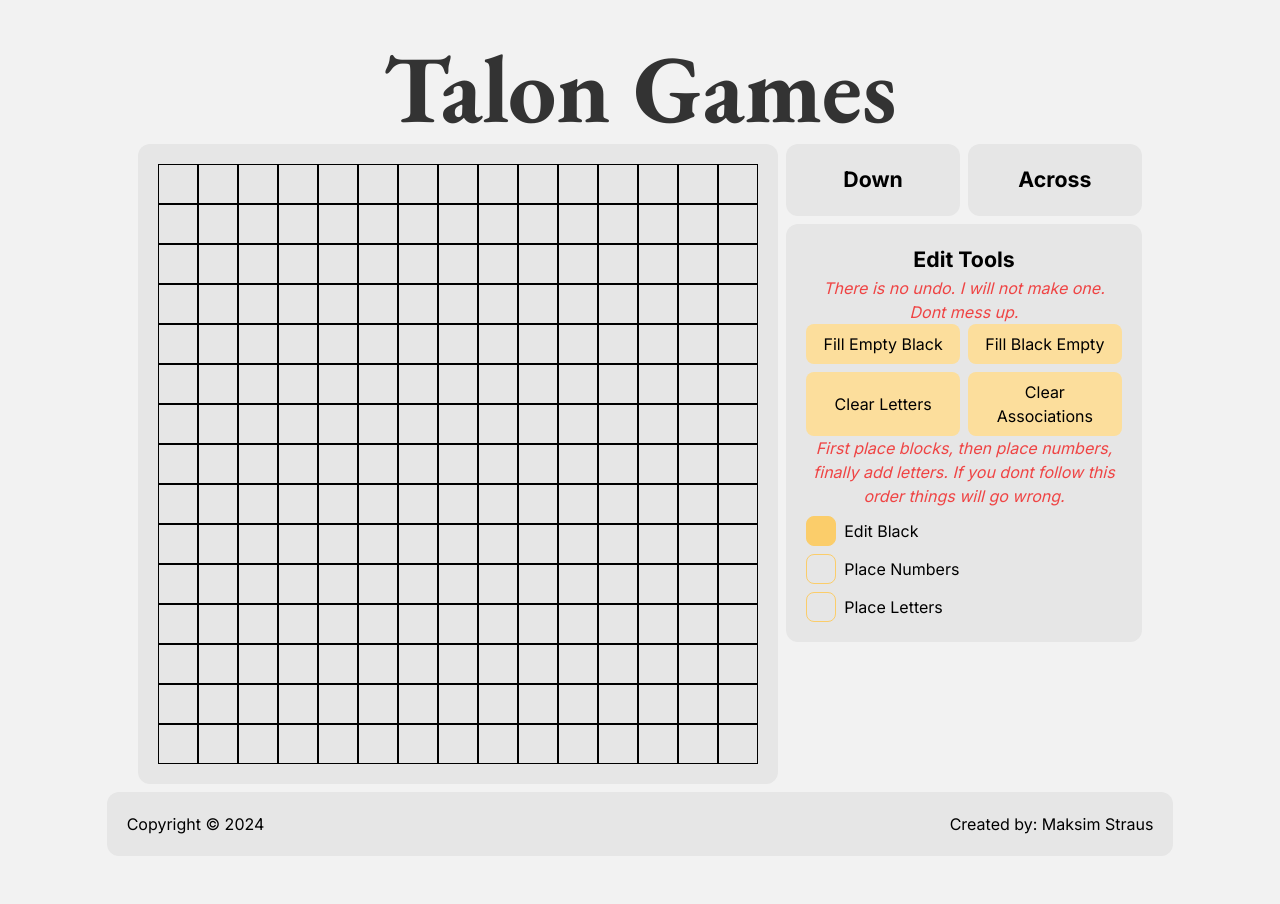
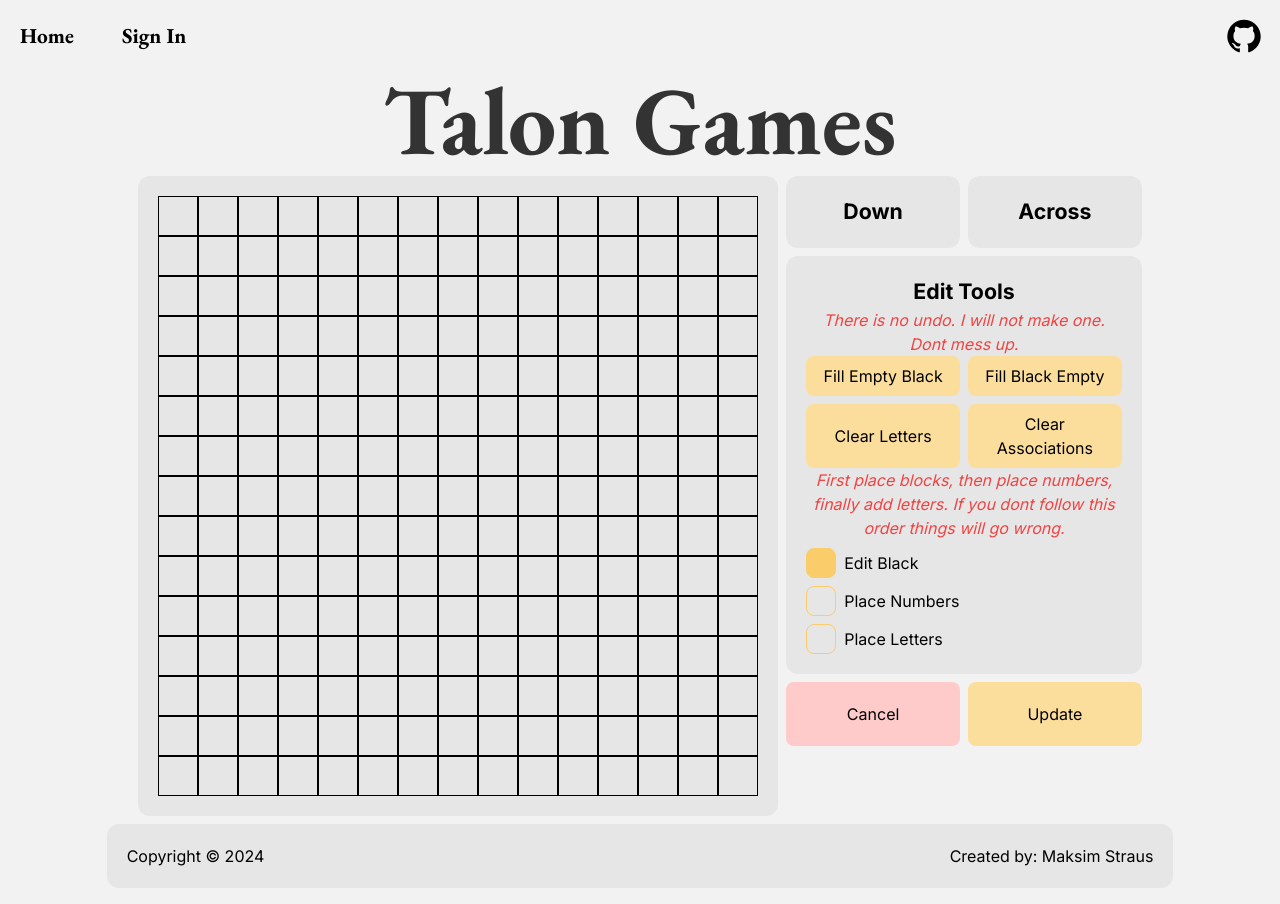
Before and after one commit to Talon-Games/talon-games, a Next.js app: page /games/crossword in a window 1280 px wide. Before the commit the page ends 872 px from the top, so only its background shows below. Built offline with nearby package versions, Linux system fonts and the light colour scheme; no server answers.

Commit message:
backspace support

```diff
--- a/app/games/crossword/page.tsx
+++ b/app/games/crossword/page.tsx
@@ -2,6 +2,7 @@
 // To the person who next works on this, im sorry
 import { useState, useEffect } from "react";
 import Notification from "@/components/general/notification";
+import { useAuthContext } from "@/lib/contexts/authContext";
 
 type CrossWordBoxData = {
   letter: string;
@@ -14,6 +15,8 @@ type CrossWordBoxData = {
 export default function Crossword() {
   const width = 15;
   const height = 15;
+
+  const { user } = useAuthContext() as { user: any };
 
   const [notification, setNotification] = useState(false);
   const [notificationTitle, setNotificationTitle] = useState("");
@@ -197,7 +200,6 @@ export default function Crossword() {
         tempData[startY][x].belongsTo = belongsTo;
 
         if (currentState == undefined) {
-          console.log("x: ", x);
           break;
         } else {
           tempData[startY][x].next = currentState;
@@ -483,8 +485,7 @@ export default function Crossword() {
 
       if (key >= "a" && key <= "z") {
         if ((mode == "build" && editMode == "placeLetters") || mode == "play") {
-          event.preventDefault();
-          handleKeyPressForLetterPlace(key.toUpperCase());
+          handleKeyPressForLetters(key.toUpperCase());
         }
       }
 
@@ -512,9 +513,8 @@ export default function Crossword() {
             (mode == "build" && editMode == "placeLetters") ||
             mode == "play"
           ) {
-            //TODO: handle delete chars
+            handleBackspaceForLetters();
           }
-          console.log("Backspace key pressed");
           break;
         default:
           break;
@@ -528,7 +528,55 @@ export default function Crossword() {
     };
   }, [mode, editMode, currentSelectionNumberXY, highlightMode, data]);
 
-  const handleKeyPressForLetterPlace = (key: string) => {
+  const handleBackspaceForLetters = () => {
+    if (!data) {
+      triggerNotification("Failed to backspace letter", "error", "Data found");
+      return;
+    }
+
+    let location = currentSelectionNumberXY;
+    if (!location) {
+      triggerNotification(
+        "Failed to backspace letter",
+        "error",
+        "Location not found",
+      );
+      return;
+    }
+
+    let tempData = data.map((row) => row.map((box) => ({ ...box })));
+
+    let startX = location[0];
+    let startY = location[1];
+    let trend = currentTrend;
+
+    tempData[startY][startX].letter = "";
+
+    // move the selector back
+    if (trend) {
+      if (
+        trend == "across" &&
+        tempData[startY][startX - 1].state != "black" &&
+        startX - 1 >= 0
+      ) {
+        tempData[startY][startX].state = "normal";
+        tempData[startY][startX - 1].state = "selected";
+        setCurrentSelectionNumberXY([startX - 1, startY]);
+      } else if (
+        trend == "down" &&
+        tempData[startY - 1][startX].state != "black" &&
+        startY - 1 >= 0
+      ) {
+        tempData[startY][startX].state = "normal";
+        tempData[startY - 1][startX].state = "selected";
+        setCurrentSelectionNumberXY([startX, startY - 1]);
+      }
+    }
+
+    setData(tempData);
+  };
+
+  const handleKeyPressForLetters = (key: string) => {
     if (!data) {
       triggerNotification("Failed to place letter", "error", "Data not found");
       return;
@@ -536,7 +584,11 @@ export default function Crossword() {
 
     let location = currentSelectionNumberXY;
     if (!location) {
-      triggerNotification("Failed to place letter", "error", "Data not found");
+      triggerNotification(
+        "Failed to place letter",
+        "error",
+        "Location not found",
+      );
       return;
     }
 
@@ -552,7 +604,6 @@ export default function Crossword() {
       );
       return;
     }
-    //TODO: improve this, follow next if not start on number, if start on number, follow trend
     tempData[location[1]][location[0]].letter = key;
     tempData[location[1]][location[0]].state = "normal";
 
@@ -651,6 +702,7 @@ export default function Crossword() {
           </section>
           {/*TODO: if authed and admin, show edit button then switch to edit tools panel if pressed, save button closes panel*/}
           {mode === "build" ? (
+            <>
               <section className="bg-accent-100 p-5 rounded-xl">
                 <p className="font-bold text-xl text-center">Edit Tools</p>
                 <p className="text-red-500 text-center italic">
@@ -685,8 +737,8 @@ export default function Crossword() {
                   </button>
                 </div>
                 <p className="text-red-500 text-center italic">
-                First place blocks, then place numbers, finally add letters. If
-                you dont follow this order things will go wrong.
+                  First place blocks, then place numbers, finally add letters.
+                  If you dont follow this order things will go wrong.
                 </p>
                 <div className="flex flex-col gap-2 mt-2">
                   <div
@@ -737,6 +789,15 @@ export default function Crossword() {
                   ) : null}
                 </div>
               </section>
+              <section className="flex gap-2 items-center justify-between">
+                <button className="bg-red-200 p-5 rounded-lg w-full hover:bg-red-300 transition-all duration-200 ease-in-out">
+                  Cancel
+                </button>
+                <button className="bg-secondary-200 p-5 rounded-lg w-full hover:bg-secondary-300 transition-all duration-200 ease-in-out">
+                  Update
+                </button>
+              </section>
+            </>
           ) : null}
         </section>
       </section>
--- a/app/layout.tsx
+++ b/app/layout.tsx
@@ -1,6 +1,8 @@
 import type { Metadata } from "next";
 import { Inter } from "next/font/google";
 import "./globals.css";
+import { AuthContextProvider } from "@/lib/contexts/authContext";
+import NavBar from "@/components/general/navBar";
 
 const inter = Inter({ subsets: ["latin"] });
 
@@ -17,10 +19,13 @@ export default function RootLayout({
   return (
     <html lang="en">
       <body
-        className={`${inter.className} bg-background-50 flex flex-col items-center pt-10`}
+        className={`${inter.className} bg-background-50 flex flex-col items-center`}
       >
-        <h1 className="font-heading text-8xl text-accent-800">Talon Games</h1>
-        <div className="w-5/6 ml-auto mr-auto">{children}</div>
+        <AuthContextProvider>
+          <NavBar />
+          <h1 className="font-heading text-8xl text-accent-800">Talon Games</h1>
+          <div className="w-5/6 ml-auto mr-auto">{children}</div>
+        </AuthContextProvider>
         <footer className="bg-accent-100 rounded-xl p-5 mb-4 w-5/6 flex justify-between">
           <a
             href="https://github.com/cqb13/talon-games/blob/main/LICENSE"
--- /dev/null
+++ b/components/general/navBar.tsx
@@ -0,0 +1,100 @@
+"use client";
+
+import { useAuthContext } from "@/lib/contexts/authContext";
+import { useRouter, usePathname } from "next/navigation";
+import createUserDoc from "@/firebase/db/createUserDoc";
+import signOutUser from "@/firebase/auth/signOut";
+import googleSignIn from "@/firebase/auth/googleSignIn";
+import useScroll from "@/lib/hooks/useScroll";
+import routes from "@/lib/routes";
+
+export default function NavBar() {
+  const router = useRouter();
+  const pathname = usePathname();
+  const { user } = useAuthContext() as { user: any };
+
+  const findVisibility = (signedIn: boolean, signedOut: boolean) => {
+    if (signedIn && signedOut) return true;
+    if (signedIn && !signedOut && user) return true;
+    if (!signedIn && signedOut && !user) return true;
+    return false;
+  };
+
+  const handleSignOut = async () => {
+    await signOutUser();
+    router.push("/");
+  };
+
+  const handleSignIn = async () => {
+    const result = await googleSignIn();
+
+    if (result.status == "success") {
+      let user = result.user;
+
+      if (!user) {
+        return;
+      }
+
+      await createUserDoc(user);
+    } else {
+      console.log(result.message);
+    }
+  };
+
+  return (
+    <section
+      className={`flex items-center justify-between dark:text-light sticky top-0 w-full ${
+        useScroll(0.1) ? "shadow-bar backdrop-blur-sm px-12 py-4" : "p-4"
+      }`}
+    >
+      <nav className="flex items-center gap-10 font-heading text-xl">
+        {routes.map((route) => (
+          <button
+            type="button"
+            key={route.name}
+            onClick={() => router.push(route.path)}
+            className={`${
+              pathname === route.path ? "" : ""
+            } rounded p-1 hover:text-secondary-600 transition-all duration-200 ease-in-out ${
+              findVisibility(route.signedIn, route.signedOut) ? "" : "hidden"
+            }`}
+          >
+            {route.name}
+          </button>
+        ))}
+
+        {user ? (
+          <button
+            type="button"
+            onClick={handleSignOut}
+            className="rounded p-1 hover:text-secondary-600 transition-all duration-200 ease-in-out"
+          >
+            Sign Out
+          </button>
+        ) : (
+          <button
+            type="button"
+            onClick={handleSignIn}
+            className="rounded p-1 hover:text-secondary-600 transition-all duration-200 ease-in-out"
+          >
+            Sign In
+          </button>
+        )}
+      </nav>
+      <div className="flex items-center gap-4">
+        <a href="https://github.com/cqb13/talon-games" target="_blank">
+          <svg
+            width="40px"
+            height="40px"
+            viewBox="0 0 24 24"
+            xmlns="http://www.w3.org/2000/svg"
+            data-name="Layer 1"
+            className="hover:cursor-pointer hover:fill-secondary-600 transition-all duration-200 ease-in-out"
+          >
+            <path d="M12,2.2467A10.00042,10.00042,0,0,0,8.83752,21.73419c.5.08752.6875-.21247.6875-.475,0-.23749-.01251-1.025-.01251-1.86249C7,19.85919,6.35,18.78423,6.15,18.22173A3.636,3.636,0,0,0,5.125,16.8092c-.35-.1875-.85-.65-.01251-.66248A2.00117,2.00117,0,0,1,6.65,17.17169a2.13742,2.13742,0,0,0,2.91248.825A2.10376,2.10376,0,0,1,10.2,16.65923c-2.225-.25-4.55-1.11254-4.55-4.9375a3.89187,3.89187,0,0,1,1.025-2.6875,3.59373,3.59373,0,0,1,.1-2.65s.83747-.26251,2.75,1.025a9.42747,9.42747,0,0,1,5,0c1.91248-1.3,2.75-1.025,2.75-1.025a3.59323,3.59323,0,0,1,.1,2.65,3.869,3.869,0,0,1,1.025,2.6875c0,3.83747-2.33752,4.6875-4.5625,4.9375a2.36814,2.36814,0,0,1,.675,1.85c0,1.33752-.01251,2.41248-.01251,2.75,0,.26251.1875.575.6875.475A10.0053,10.0053,0,0,0,12,2.2467Z" />
+          </svg>
+        </a>
+      </div>
+    </section>
+  );
+}
--- /dev/null
+++ b/firebase/auth/googleSignIn.ts
@@ -0,0 +1,12 @@
+import { getAuth, GoogleAuthProvider, signInWithPopup } from "firebase/auth";
+
+export default async function googleSignIn() {
+  const provider = new GoogleAuthProvider();
+  try {
+    const result = await signInWithPopup(getAuth(), provider);
+    const user = result.user;
+    return { status: "success", user: user };
+  } catch (error: any) {
+    return { status: "error", message: error.message };
+  }
+}
--- /dev/null
+++ b/firebase/auth/signOut.ts
@@ -0,0 +1,6 @@
+import { getAuth, signOut } from "firebase/auth";
+
+export default async function signOutUser() {
+  const auth = getAuth();
+  await signOut(auth);
+}
--- /dev/null
+++ b/firebase/db/createUserDoc.ts
@@ -0,0 +1,24 @@
+import { collection, getDoc, setDoc, doc } from "firebase/firestore";
+import { db } from "@/firebase/config";
+
+export default async function createUserDoc(user: any) {
+  const users = collection(db, "users");
+  const userRef = doc(users, user.uid);
+  const userDoc = await getDoc(userRef);
+  if (!userDoc.exists()) {
+    try {
+      await setDoc(userRef, {
+        uid: user.uid,
+        email: user.email,
+        isMaksim: false,
+        isAdmin: false,
+        isHelper: false,
+      });
+      return { status: "success", message: "User doc created" };
+    } catch (error) {
+      return { status: "error", message: "Failed to create user doc" };
+    }
+  } else {
+    return { status: "error", message: "User already exists" };
+  }
+}
--- /dev/null
+++ b/lib/routes.ts
@@ -0,0 +1,17 @@
+type Route = {
+  name: string;
+  path: string;
+  signedIn: boolean;
+  signedOut: boolean;
+};
+
+const routes: Route[] = [
+  {
+    name: "Home",
+    path: "/",
+    signedIn: true,
+    signedOut: true,
+  },
+];
+
+export default routes;
```
Also changed, not shown: firebase/db/getCategories.ts (deleted, +0 -18 lines), firebase/db/getSportScores.ts (deleted, +0 -24 lines). Lines whose indentation alone changed are shown as unchanged.
